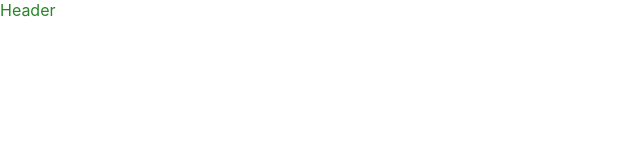
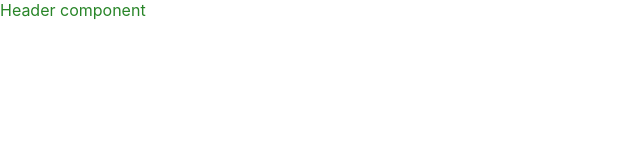
Before and after one commit to Antisvinnn/spaceApp, a React (Create React App) app: page / in a window 1280 px wide. Shown: the top 160 px of the page, without its empty margins (0-640 px from the left). Built offline with nearby package versions, Linux system fonts and the light colour scheme.

Commit message:
prod branch

```diff
--- a/src/components/header/Header.jsx
+++ b/src/components/header/Header.jsx
@@ -1,7 +1,7 @@
 import style from './style.module.scss';
 
 const Header = () => {
-	return <header className={style.header}>Header</header>;
+	return <header className={style.header}>Header component</header>;
 };
 
 export default Header;
```
